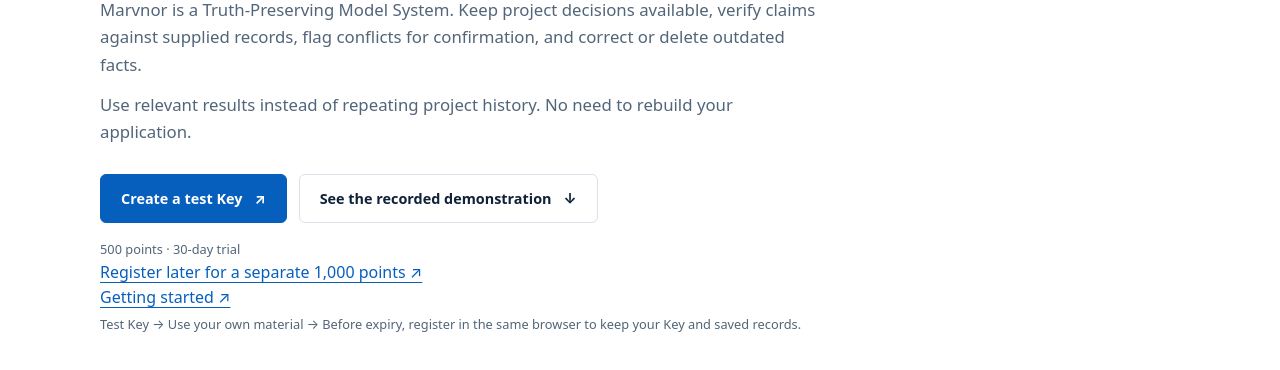
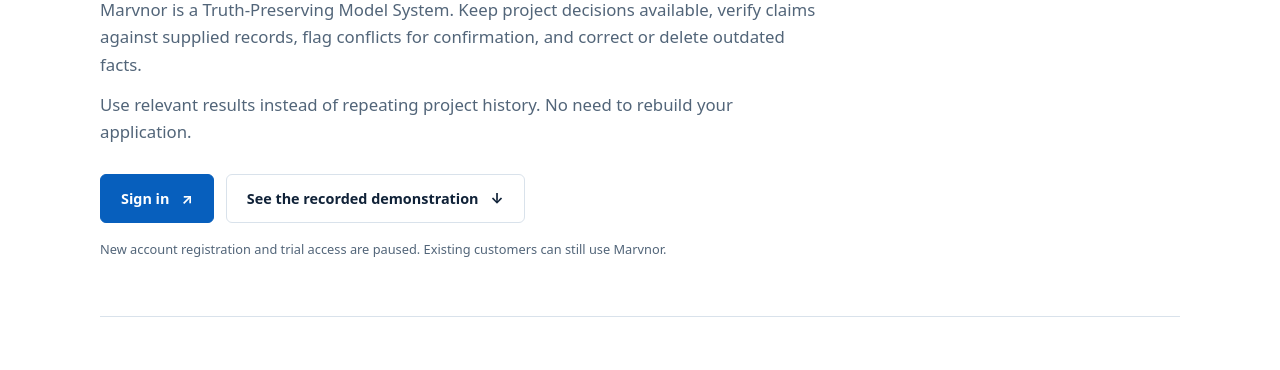
Before and after one commit to wendelxia/marvnor, a plain HTML site: page docs/index.html in a window 1280 px wide. Shown: the part 418-788 px from the top of the page. Drawn offline with Linux system fonts and the light colour scheme.

Commit message:
Document current account access and Key retention (#30)
Co-authored-by: wendelxia <304186424+wendelxia@users.noreply.github.com>

```diff
--- a/docs/index.html
+++ b/docs/index.html
@@ -36,11 +36,10 @@
       <p class="lead" data-i18n="hero.lead">Marvnor is a Truth-Preserving Model System. Keep project decisions available, verify claims against supplied records, flag conflicts for confirmation, and correct or delete outdated facts.</p>
       <p class="lead" data-i18n="hero.lead2">Use relevant results instead of repeating project history. No need to rebuild your application.</p>
       <div class="actions">
-        <a class="button primary" href="https://api.marvnor.com/home?lang=en&amp;utm_source=github_pages" data-portal-link><span data-i18n="hero.try">Create a test Key</span> <span aria-hidden="true">↗</span></a>
+        <a class="button primary" href="https://api.marvnor.com/login?lang=en&amp;utm_source=github_pages" data-portal-link><span data-i18n="hero.signIn">Sign in</span> <span aria-hidden="true">↗</span></a>
         <a class="button secondary" href="#demo"><span data-i18n="hero.results">See the recorded demonstration</span> <span aria-hidden="true">↓</span></a>
       </div>
-      <p class="quiet" data-i18n="hero.trialNote">500 points · 30-day trial</p>
-      <p><a href="https://api.marvnor.com/register?lang=en" data-i18n="hero.signupNote" data-portal-link>Register later for a separate 1,000 points ↗</a><br><a href="https://api.marvnor.com/docs?lang=en" data-i18n="signup.link" data-portal-link>Getting started ↗</a><br><span class="quiet" data-i18n="signup.summary">Test Key → Use your own material → Before expiry, register in the same browser to keep your Key and saved records.</span></p>
+      <p class="quiet" data-i18n="hero.access">New account registration and trial access are paused. Existing customers can still use Marvnor.</p>
     </section>
 
     <section class="section user-feedback" aria-labelledby="feedback-title">
@@ -77,10 +76,10 @@
     </section>
 
     <section id="start" class="section start" aria-labelledby="start-title">
-      <div><p class="eyebrow" data-i18n="start.eyebrow">THREE STEPS TO START</p><h2 id="start-title"><span data-i18n="start.title1">One Key. Your existing AI.</span><br><span data-i18n="start.title2">Keep talking, with project memory.</span></h2><p data-i18n="start.description">Create a test Key → add Marvnor in MCP settings → copy the connection page's working rule. Then talk normally.</p><a class="button primary" href="https://api.marvnor.com/docs?lang=en" data-i18n="start.guide" data-portal-link>Get started ↗</a></div>
+      <div><p class="eyebrow" data-i18n="start.eyebrow">THREE STEPS TO START</p><h2 id="start-title"><span data-i18n="start.title1">One Key. Your existing AI.</span><br><span data-i18n="start.title2">Keep talking, with project memory.</span></h2><p data-i18n="start.description">Sign in to create or reuse an API Key. Add Marvnor in MCP settings and copy the working rule from the connection page.</p><a class="button primary" href="https://api.marvnor.com/docs?lang=en" data-i18n="start.guide" data-portal-link>Read the setup guide ↗</a></div>
       <div class="terminal"><p data-i18n="start.settings">MCP connection settings</p><pre><code>https://api.marvnor.com/v1/mcp
 
-Authorization: Bearer &lt;MARVNOR_API_KEY&gt;</code></pre><p class="quiet" data-i18n="start.keyNote">Use your own Key in connection settings. One independent project, one Key.</p><a href="https://api.marvnor.com/home?lang=en&amp;utm_source=github_pages" data-i18n="start.try" data-portal-link>Create a test Key ↗</a></div>
+Authorization: Bearer &lt;MARVNOR_API_KEY&gt;</code></pre><p class="quiet" data-i18n="start.keyNote">Inactivity no longer revokes an ordinary Key or removes its saved records. Explicit expiration and revocation still apply.</p></div>
     </section>
     <section class="contact"><h2 data-i18n="contact.title">Building an agent or project-memory tool?</h2><p data-i18n="contact.description">Bring one concrete use case. Let’s test it with non-sensitive sample data.</p><a href="mailto:wendelxia@gmail.com?subject=Marvnor%20integration">wendelxia@gmail.com ↗</a></section>
   </main>
--- a/docs/locale.js
+++ b/docs/locale.js
@@ -18,12 +18,9 @@
     'hero.title2': '一个对话无缝做完整个项目。',
     'hero.lead': 'Marvnor 是守真大模型系统。延续项目记忆，依据已提供的记录核验说法，冲突请你确认，过时信息随时纠错或删除。',
     'hero.lead2': '用相关结果代替反复交代项目背景，不需要把现有应用推倒重来。',
-    'hero.try': '免注册创建测试 Key',
+    'hero.signIn': '登录',
     'hero.results': '查看实测演示',
-    'hero.trialNote': '500 积分 · 30 天试用',
-    'hero.signupNote': '之后注册，另领 1,000 积分 ↗',
-    'signup.link': '开始接入 ↗',
-    'signup.summary': '测试 Key → 使用自己的资料 → 到期前在同一浏览器注册，接续原 Key 和记忆。',
+    'hero.access': '新账号注册和试用已暂停。现有用户可以继续使用 Marvnor。',
     'feedback.title': '用户反馈',
     'feedback.beforeLabel': '接入前',
     'feedback.afterLabel': '接入后',
@@ -68,11 +65,10 @@
     'start.eyebrow': '三步开始',
     'start.title1': '一把 Key，接入你原来的 AI。',
     'start.title2': '照常对话，项目记忆接着用。',
-    'start.description': '创建测试 Key → MCP 设置添加 Marvnor → 复制连接页工作规则，之后照常对话。',
-    'start.guide': '开始使用 ↗',
+    'start.description': '登录后创建或使用已有的 API Key。在 MCP 设置中添加 Marvnor，再从连接页复制工作规则。',
+    'start.guide': '查看接入说明 ↗',
     'start.settings': 'MCP 连接设置',
-    'start.keyNote': '在连接设置里填入自己的 Key。一个独立项目配一把 Key。',
-    'start.try': '创建测试 Key ↗',
+    'start.keyNote': '普通 Key 不再因闲置失效，已保存的记录也不会因此清理。设置的到期时间和主动撤销仍然生效。',
     'contact.title': '正在开发 AI 代理或项目记忆工具？',
     'contact.description': '带来一个具体场景，使用非敏感样本数据一起测试。',
     'footer.tagline': 'Marvnor · 守真大模型系统',
```
Also changed, not shown: 5 other files.
